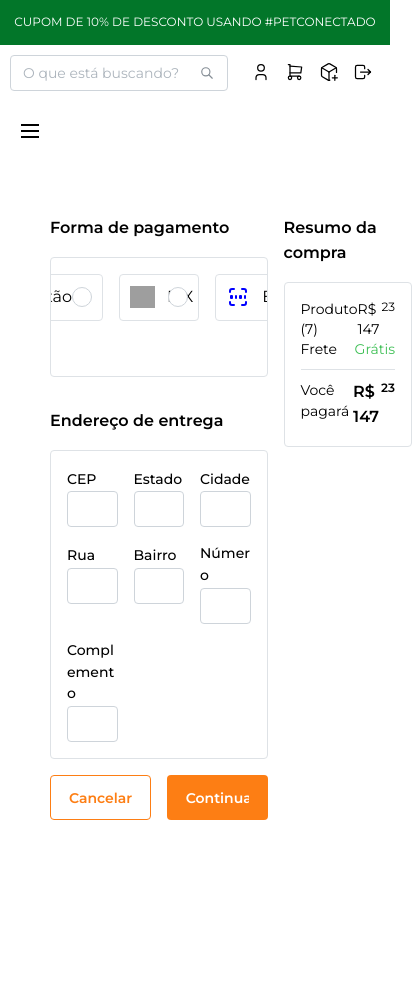
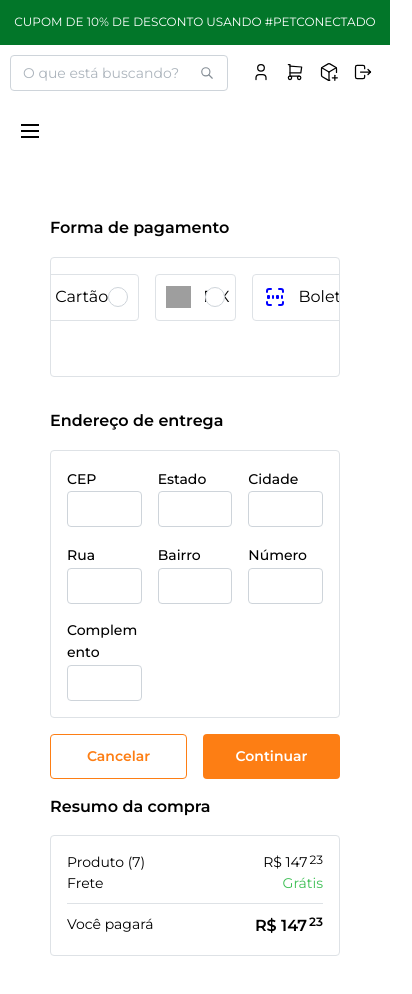
Before and after one commit to samuel-santinelli/CaonectadosWEB, a React (Vite) app: page /buy in a window 390 px wide. Shown: the top 994 px of the page, 412 px wide, since content can reach past the window. Before the commit the page ends 886 px from the top, so only its background shows below. Built offline with nearby package versions, Linux system fonts and the light colour scheme; grey boxes are pictures that could not be loaded.

Commit message:
feature(responsivity) - changing the FinalizePurchase component layout

```diff
--- a/src/layout/FinalizePurchase/FinalizePurchase.jsx
+++ b/src/layout/FinalizePurchase/FinalizePurchase.jsx
@@ -19,7 +19,7 @@ import { useForm } from "@mantine/form";
 import { useState } from "react";
 import { formatCEP } from "../../utils/cep-formatter";
 import { useNavigate } from "react-router-dom";
-// import { formatCEP } from "../../utils/cep-formatter";
+import classes from "./FinalizePurchase.module.css"
 
 const FinalizePurchase = () => {
   const navigate = useNavigate();
@@ -77,7 +77,7 @@ const FinalizePurchase = () => {
   return (
     <DefaultView>
       {/* <DefaultTitle title="Finalizar pedido" /> */}
-      <Flex direction={"row"} gap={"md"} w={"100%"}>
+      <Flex direction={"row"} gap={"md"} w={"100%"} className={classes.cards_container}>
         {/* <Flex direction={"column"} gap={"md"}>
           {product.map((item, index) => (
             <ShoppingCart
@@ -91,7 +91,7 @@ const FinalizePurchase = () => {
             />
           ))}
         </Flex> */}
-        <Flex direction={"column"} w={"75%"} gap={"md"}>
+        <Flex direction={"column"} w={"75%"} gap={"md"} className={classes.cards}>
           <Flex justify={"start"}>
             <DefaultTitle title="Forma de pagamento" />
           </Flex>
@@ -208,7 +208,7 @@ const FinalizePurchase = () => {
             </Button>
           </Flex>
         </Flex>
-        <Flex direction={"column"} w={"70%"} align={"start"} gap={"md"}>
+        <Flex direction={"column"} w={"70%"} align={"start"} gap={"md"}  className={classes.cards}>
           <DefaultTitle title={"Resumo da compra"} />
           <Card withBorder w={"100%"}>
             <Flex justify={"space-between"} w={"100%"}>
--- a/src/layout/FinalizePurchase/FinalizePurchase.module.css
+++ b/src/layout/FinalizePurchase/FinalizePurchase.module.css
@@ -0,0 +1,9 @@
+@media (max-width: $mantine-breakpoint-sm) {
+  .cards_container {
+    flex-direction: column !important;
+  }
+
+  .cards {
+    width: 100% !important;
+  }
+}
```
